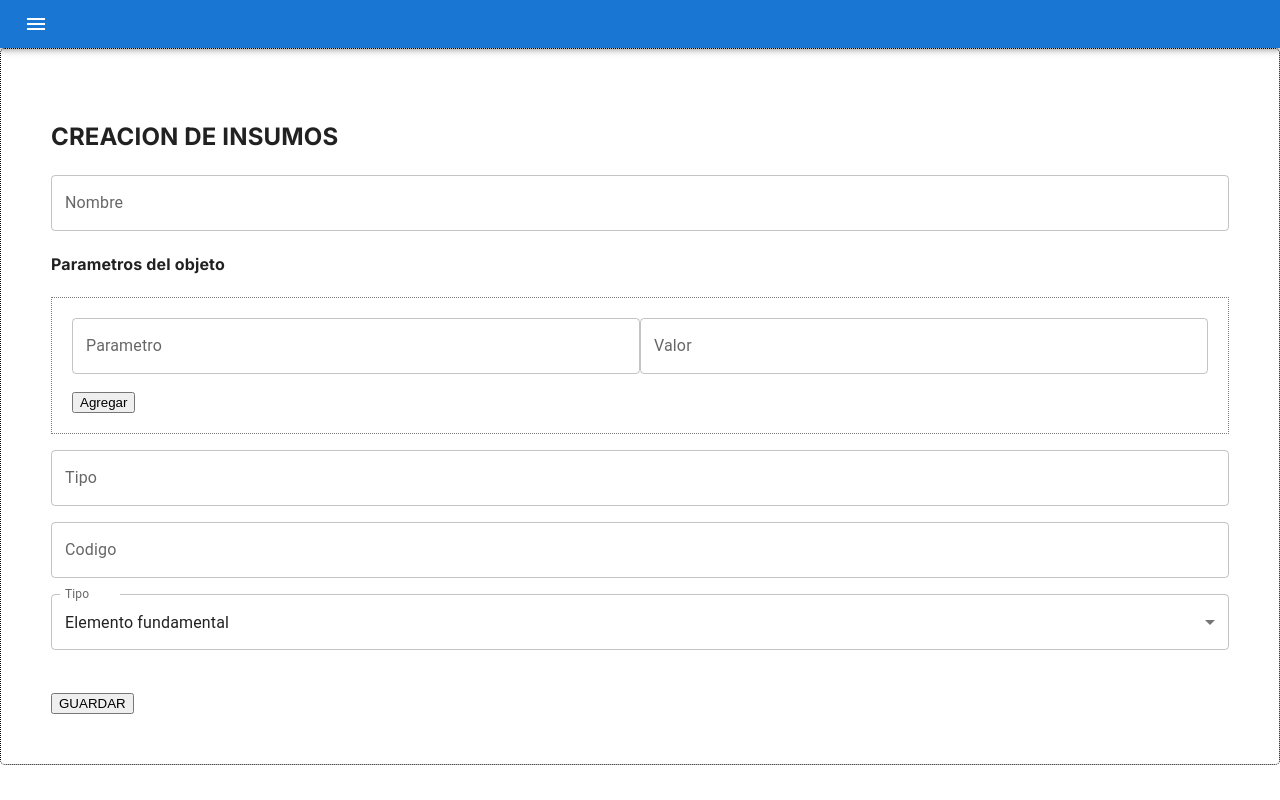
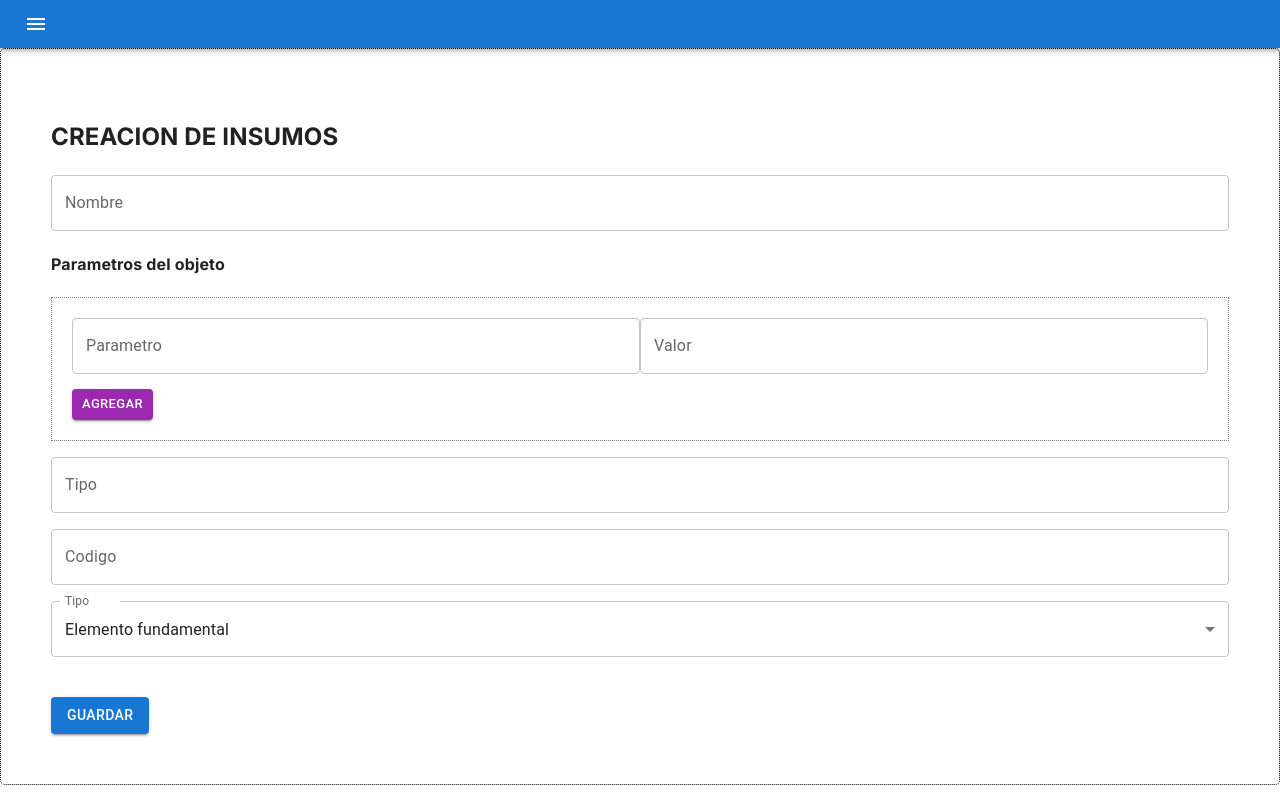
Before and after one commit to JhonSanz/humanfactory-frontend, a Next.js app: page /prototype in a window 1280 px wide. Built offline with nearby package versions, Linux system fonts and the light colour scheme.

Commit message:
Added beauty

```diff
--- a/src/app/prototype/page.js
+++ b/src/app/prototype/page.js
@@ -8,10 +8,9 @@ import MenuItem from '@mui/material/MenuItem';
 import FormControl from '@mui/material/FormControl';
 import Select from '@mui/material/Select';
 import TextField from '@mui/material/TextField';
-import Asynchronous from '@/components/prototype/autocomplete';
 import fetchBackend from "@/utils/commonFetch";
 import AsyncAutocomplete from '@/components/prototype/asyncAutocomplete';
-import ToolbarApp from '@/components/toolbarApp';
+import Button from '@mui/material/Button';
 
 
 function ParamsPicker({
@@ -67,8 +66,8 @@ function ParamsPicker({
           </Box>
         ))
       }
-      <button onClick={() => addNewProp()}>Agregar</button>
-      {paramsForm.length > 1 && <button onClick={() => removeNewProp()}>Quitar</button>}
+      <Button color="secondary" size='small' variant="contained" onClick={() => addNewProp()}>Agregar</Button>
+      {paramsForm.length > 1 && <Button color="secondary" size='small' variant="contained" onClick={() => removeNewProp()}>Quitar</Button>}
     </Box>
   )
 }
@@ -160,8 +159,8 @@ const Mercar = forwardRef(function Mercar({ }, ref) {
         }
       </Box>
       <Box display="flex">
-        <button onClick={() => addRelation()}>Vincular</button>
-        {purchase.length > 1 && <button onClick={() => removeRelation()}>Quitar</button>}
+        <Button color="secondary" size='small' variant="contained" onClick={() => addRelation()}>Vincular</Button>
+        {purchase.length > 1 && <Button color="secondary" size='small' variant="contained" onClick={() => removeRelation()}>Quitar</Button>}
       </Box>
     </Box>
   )
@@ -296,7 +295,7 @@ export default function Prototype() {
         itemType === "shopping" && <Mercar ref={mercarRef} />
       }
       <Box pt={5}>
-        <button disabled={disabledButton} onClick={() => handleSubmitFullForm()}>GUARDAR</button>
+        <Button color="primary" variant="contained" disabled={disabledButton} onClick={() => handleSubmitFullForm()}>GUARDAR</Button>
       </Box>
     </Box>
   )
```
Also changed, not shown: src/app/show/page.js (+5 -2 lines).
